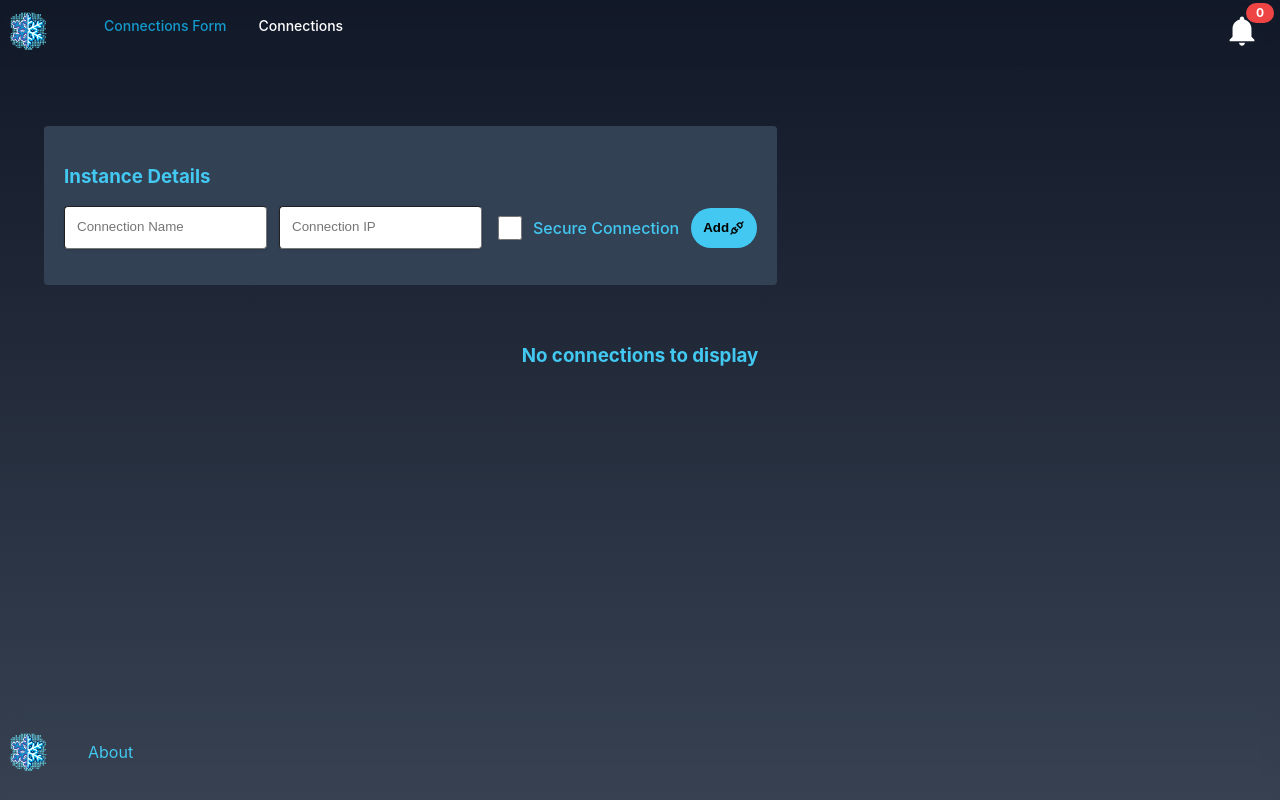
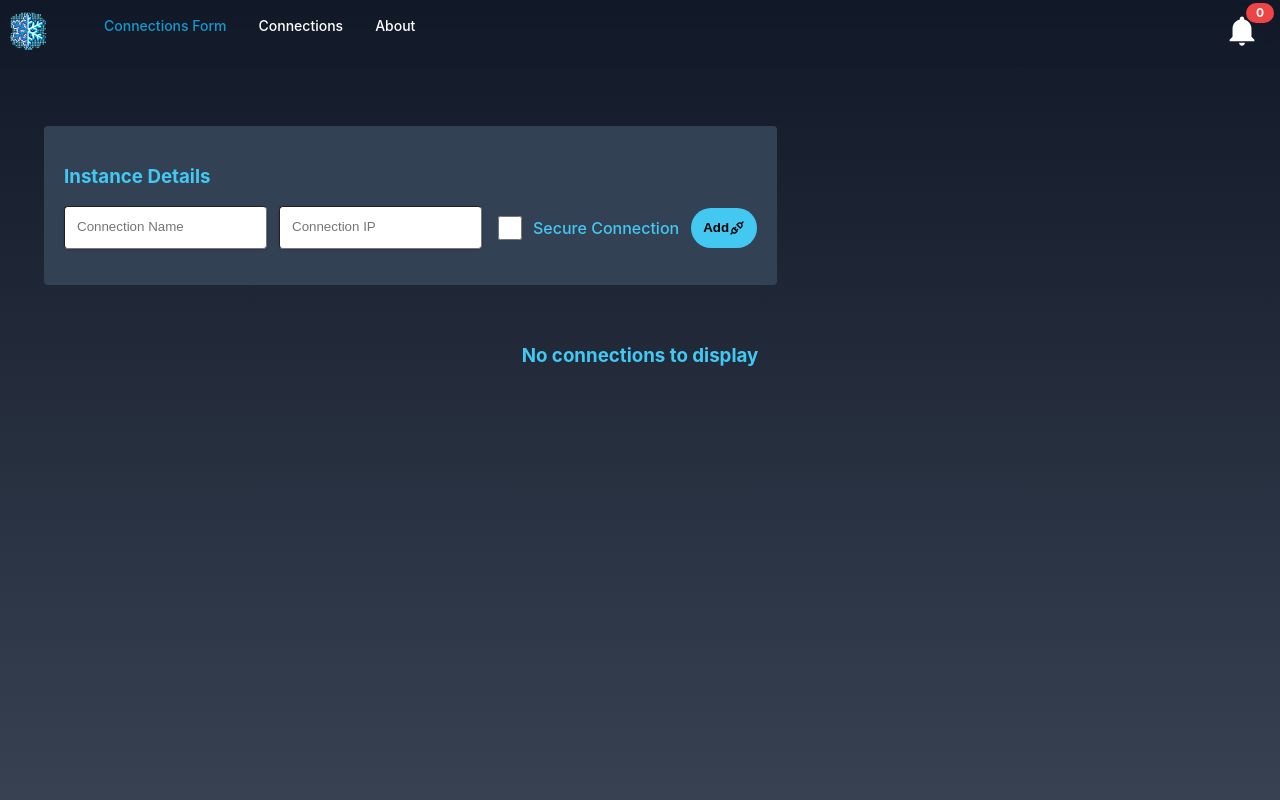
Before and after one commit to sn0wF1eld/st0rm-watch3r, a Next.js app: page / in a window 1280 px wide. Built offline with nearby package versions, Linux system fonts and the light colour scheme.

Commit message:
Removes footer

```diff
--- a/components/layout/Footer.tsx
+++ /dev/null
@@ -1,46 +0,0 @@
-import Image from "next/image";
-import {useState} from "react";
-import Modal from "../modal/Modal";
-
-export default function Footer() {
-  const [openAbout, setOpenAbout] = useState(false)
-
-  return (
-    <div className={'bottom-0 w-auto flex bg-opacity-30 backdrop-filter backdrop-blur px-2 gap-10 h-20 p-2 items-center'}>
-      <Image
-        src={"/Icemanmelting-snowflake-logo-deisgn-final2.png"}
-        alt={"logo"}
-        width={40}
-        height={40}
-      />
-      <span className={'text-light-blue cursor-pointer'} onClick={() => setOpenAbout(true)}>About</span>
-      {
-        openAbout &&
-          <Modal open={openAbout} onClose={() => setOpenAbout(false)} title={'About'}>
-              <div className={'flex gap-5'}>
-                  <div className={'flex flex-col gap-5'}>
-                      <Image
-                          src={"/snowstorm-1.png"}
-                          alt={"snowstorm1"}
-                          width={200}
-                          height={200}
-                      />
-                      <Image
-                          src={"/snowstorm-2.png"}
-                          alt={"snowstorm2"}
-                          width={200}
-                          height={200}
-                      />
-                  </div>
-                <div className={'flex flex-col justify-between text-light-blue'}>
-                    <span>St0rm Watch3r 1.0.1-beta</span>
-                    <span>St0rm Watch3r is a monitoring tool to be used in conjunction with the Sn0wSt0rm framework.</span>
-                    <span>Copyright © 2020-2022 Sn0wf1eld, Lda</span>
-                    <span>St0rm Watch3r, Sn0wSt0rm and Sn0wf1eld and their logos are trademarks of Sn0wf1eld, Lda, registered in Portugal and other countries.</span>
-                </div>
-              </div>
-          </Modal>
-      }
-    </div>
-  )
-}
--- a/components/layout/Layout.tsx
+++ b/components/layout/Layout.tsx
@@ -1,7 +1,6 @@
 import {ReactNode} from "react";
 import LayoutProvider from "./provider/Context";
 import Navbar from "./Navbar";
-import Footer from "./Footer";
 
 type LayoutProps = {
     children: ReactNode
@@ -15,7 +14,6 @@ export default function Layout({children}: LayoutProps) {
                 <main className={"w-auto pl-6 pr-6 flex-1"}>
                     {children}
                 </main>
-              <Footer/>
             </div>
         </LayoutProvider>
     )
--- a/components/layout/Navbar.tsx
+++ b/components/layout/Navbar.tsx
@@ -5,11 +5,13 @@ import {Connection, useContextProvider} from "./provider/Context";
 import {MutableRefObject, useEffect, useState} from "react";
 import NotificationComponent from "../notifications/NotificationComponent";
 import {useOutsideClick} from "../pipelines/utils/NavUtils";
+import Modal from "../modal/Modal";
 
 export default function Navbar() {
   const {connections} = useContextProvider()
   const [openConnections, setOpenConnections] = useState(false)
   const [openChildren, setOpenChildren] = useState('')
+  const [openAbout, setOpenAbout] = useState(false)
 
   useEffect(() => {
     setOpenChildren('')
@@ -103,6 +105,36 @@ export default function Navbar() {
                 </ul>
               </div>
             </li>
+            <li className={'flex items-center'}>
+              <span onClick={() => setOpenAbout(true)} className={'block p-0 text-white rounded hover:bg-transparent hover:text-light-blue cursor-pointer'}>About</span>
+              {
+                openAbout &&
+                  <Modal open={openAbout} onClose={() => setOpenAbout(false)} title={'About'}>
+                      <div className={'flex gap-5'}>
+                          <div className={'flex flex-col gap-5'}>
+                              <Image
+                                  src={"/snowstorm-1.png"}
+                                  alt={"snowstorm1"}
+                                  width={200}
+                                  height={200}
+                              />
+                              <Image
+                                  src={"/snowstorm-2.png"}
+                                  alt={"snowstorm2"}
+                                  width={200}
+                                  height={200}
+                              />
+                          </div>
+                          <div className={'flex flex-col justify-between text-light-blue'}>
+                              <span>St0rm Watch3r 1.0.1-beta</span>
+                              <span>St0rm Watch3r is a monitoring tool to be used in conjunction with the Sn0wSt0rm framework.</span>
+                              <span>Copyright © 2020-2022 Sn0wf1eld, Lda</span>
+                              <span>St0rm Watch3r, Sn0wSt0rm and Sn0wf1eld and their logos are trademarks of Sn0wf1eld, Lda, registered in Portugal and other countries.</span>
+                          </div>
+                      </div>
+                  </Modal>
+              }
+            </li>
           </ul>
         </div>
       </div>
```
